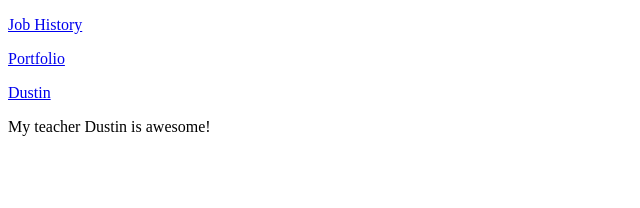
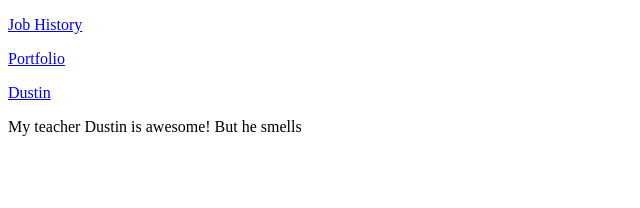
Before and after one commit to Val-code-1/Resume, a React (Vite) app: page /Teacher in a window 1280 px wide. Shown: the top 208 px of the page, without its empty margins (0-640 px from the left). Built offline with nearby package versions, Linux system fonts and the light colour scheme.

Commit message:
Testing what remote I'm pushing

```diff
--- a/src/screens/Teacher/Teacher.js
+++ b/src/screens/Teacher/Teacher.js
@@ -4,7 +4,10 @@ import React from "react";
 const Teacher = () => {
   return (
     <div>
-      <p>My teacher Dustin is awesome!</p>
+      <p>
+        My teacher Dustin is awesome! But he
+        smells
+      </p>
     </div>
   );
 };
```
